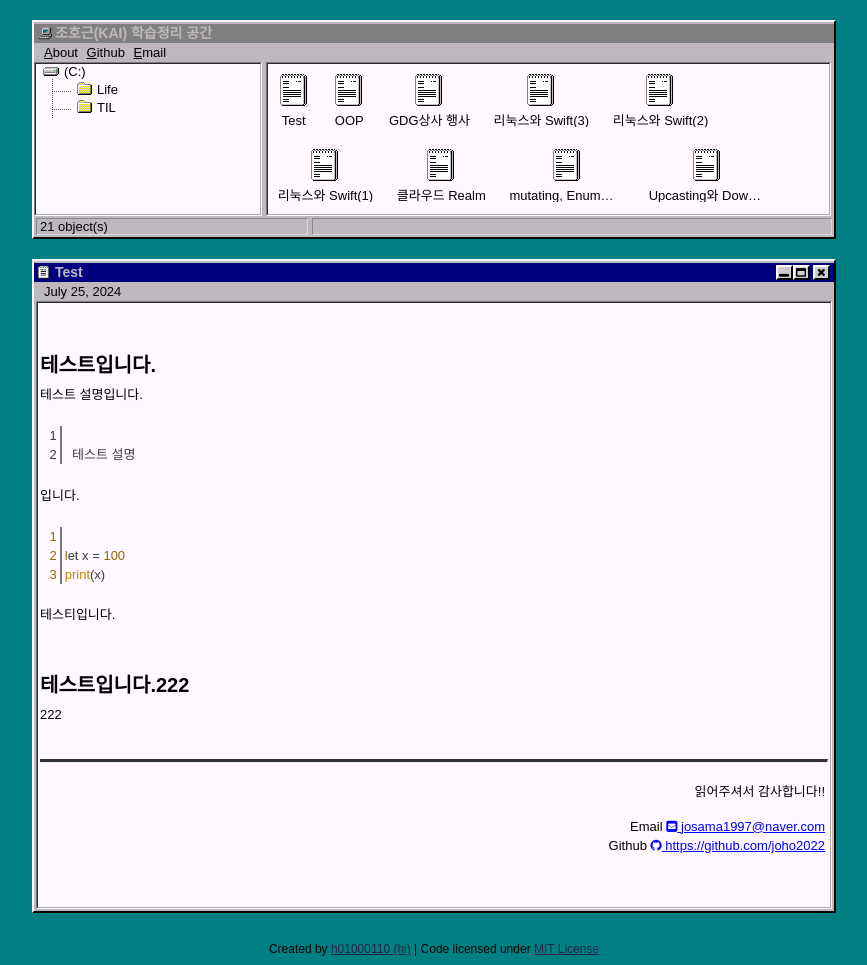
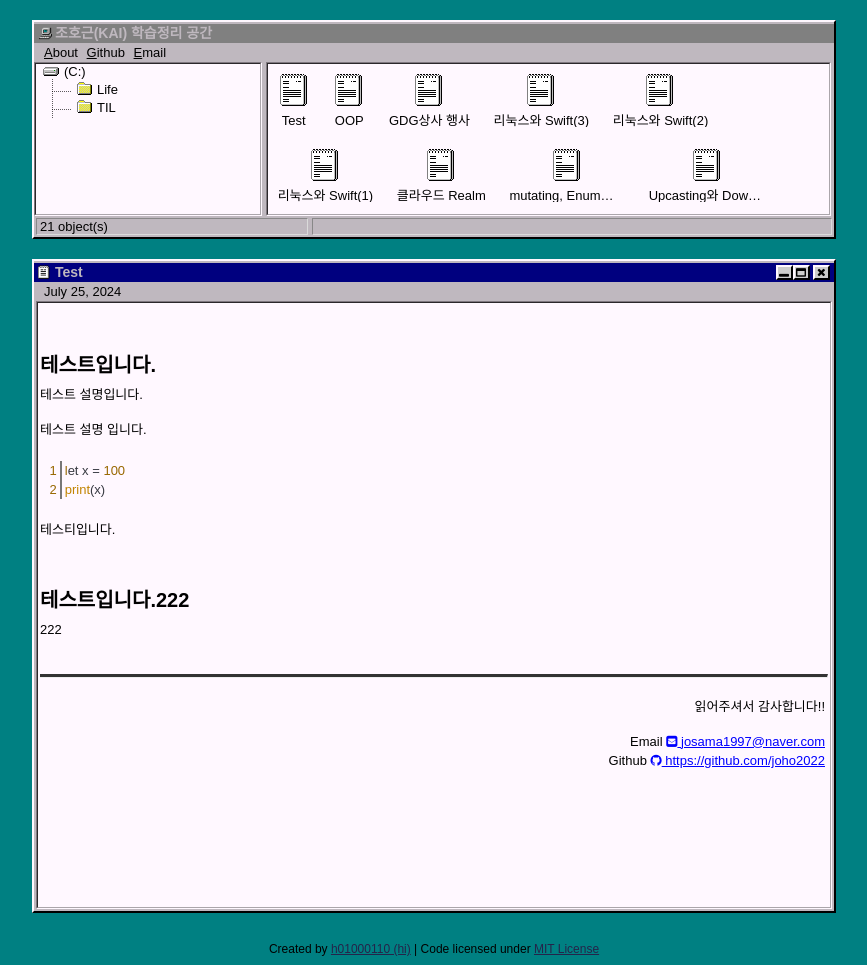
Before and after one commit to joho2022/joho2022.github.io, a Jekyll site: the page built from _posts/2024-07-25-Test.md, in a window 1280 px wide. Shown: the whole page, without its empty margins (206-1073 px from the left). Built offline with Jekyll 4.4.1, drawn with Linux system fonts in a browser that asks for light colours; comment, search, counter and statistics services are not loaded.

Commit message:
Update 2024-07-25-Test.md

````diff
--- a/_posts/2024-07-25-Test.md
+++ b/_posts/2024-07-25-Test.md
@@ -8,14 +8,12 @@ tags: Life
 # 테스트입니다.
 테스트 설명입니다.
 
-<pre><code>
-  테스트 설명
-</code></pre> 입니다.
+테스트 설명 입니다.
 
-<pre><code>
+```
 let x = 100
 print(x)
-</code></pre>
+```
 
 테스티입니다.
 
````
